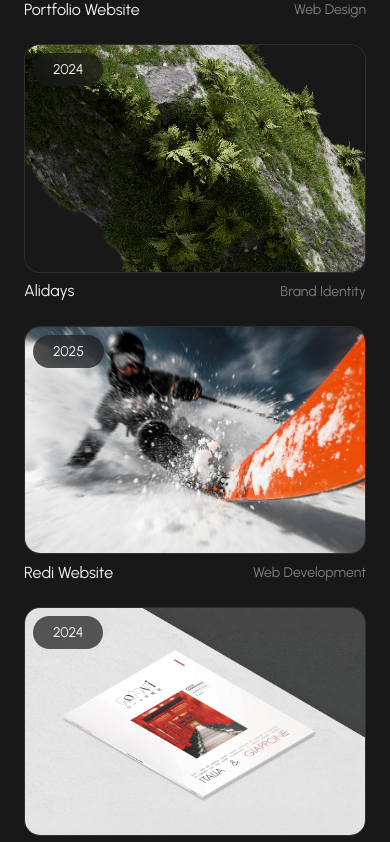
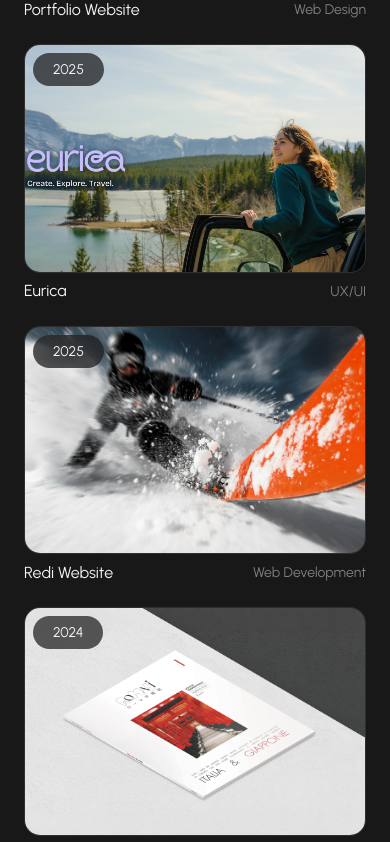
Before and after one commit to LorenzoPiccolo/Portfolio, a React (Vite) app: page /works-backup in a window 390 px wide. Shown: the part 1818-2660 px from the top of the page. Built offline with nearby package versions, Linux system fonts and the light colour scheme.

Commit message:
feat(eurica): fix section order, add [E] color theme, all splits correct, fix iphone clip

```diff
--- a/src/data/works.js
+++ b/src/data/works.js
@@ -8,6 +8,7 @@ import buildZeroHero from '../../img/build-zero/build-zero-01.jpg';
 import imageFooter05 from '../../img/image-footer-05.jpg';
 import portfolioHero from '../../img/portfolio/portfolio-01.jpg';
 import atalusHero from '../../img/atalus/atalus-01.jpg';
+import euricaCover from '../../img/eurica/eurica-cover.png';
 
 export const WORKS = [
   {
@@ -27,12 +28,12 @@ export const WORKS = [
     href: '/works/portfolio-website',
   },
   {
-    id: 'alidays',
-    title: 'Alidays',
-    subtitle: 'Brand Identity',
-    poster: footerImage,
-    year: '2024',
-    href: '/works/alidays',
+    id: 'eurica',
+    title: 'Eurica',
+    subtitle: 'UX/UI Design',
+    poster: euricaCover,
+    year: '2025',
+    href: '/works/eurica',
   },
   {
     id: 'atalus',
--- a/src/pages/projects/Eurica.jsx
+++ b/src/pages/projects/Eurica.jsx
@@ -3,23 +3,30 @@ import ProjectPage from './ProjectPage.jsx';
 
 import nextHeroImage from '../../../img/romaji/romaji-01.jpg';
 
-// Hero + brand
+// Hero + landscape desktop sections
 import imgCover    from '../../../img/eurica/eurica-cover.png';
 import imgLogo     from '../../../img/eurica/eurica-logo.png';
 import imgOverview from '../../../img/eurica/eurica-overview.png';
 
-// Components / UI details (portrait)
-import imgMap        from '../../../img/eurica/eurica-g-map.png';
-import imgBerlinCard from '../../../img/eurica/eurica-a-berlin-card.png';
+// [A] [B] — 800×1000 portrait split
+import imgBerlinCard  from '../../../img/eurica/eurica-a-berlin-card.png';
 import imgAddActivity from '../../../img/eurica/eurica-b-add-activity.png';
-import imgIcons      from '../../../img/eurica/eurica-c-icons.png';
-import imgSidebar    from '../../../img/eurica/eurica-d-sidebar.png';
+
+// [C] [D] — 800×1000 portrait split
+import imgIcons   from '../../../img/eurica/eurica-c-icons.png';
+import imgDayTabs from '../../../img/eurica/eurica-d-sidebar.png';
+
+// [E] — 1600×900 landscape desktop
+import imgEOverview from '../../../img/eurica/eurica-e-overview.png';
+
+// [F] [G] — 800×1000 portrait split
 import imgBoxes      from '../../../img/eurica/eurica-f-boxes.png';
+import imgTripHeader from '../../../img/eurica/eurica-g-map.png';
 
-// Mobile screens (iphone-row)
-import imgMobile01 from '../../../img/eurica/eurica-h-mobile-01.png';
-import imgMobile02 from '../../../img/eurica/eurica-i-mobile-02.png';
-import imgMobile03 from '../../../img/eurica/eurica-l-mobile-03.png';
+// [H] [I] [L] — iPhone row
+import imgMobileTrips  from '../../../img/eurica/eurica-h-mobile-01.png';
+import imgMobileDetail from '../../../img/eurica/eurica-i-mobile-02.png';
+import imgMobileHome   from '../../../img/eurica/eurica-l-mobile-03.png';
 
 const eurica = {
     name: 'Eurica',
@@ -35,14 +42,14 @@ const eurica = {
     },
     sections: [
 
-        // ── 1. Logo / brand mark ──────────────────────────────────────────────
+        // ── 1. Logo ───────────────────────────────────────────────────────────
         {
             type: 'desktop',
             src:  imgLogo,
             alt:  'Eurica — wordmark su sfondo lavanda',
         },
 
-        // ── 2. Testo — visione progettuale ────────────────────────────────────
+        // ── 2. Testo sinistra ─────────────────────────────────────────────────
         {
             type: 'text',
             layout: 'left',
@@ -80,40 +87,54 @@ const eurica = {
             ],
         },
 
-        // ── 5. Testo — modello di interazione ─────────────────────────────────
+        // ── 5. Testo destra ───────────────────────────────────────────────────
         {
             type: 'text',
             layout: 'right',
             content: 'Il sistema di interazione si basa sulla divulgazione progressiva: i dettagli emergono solo quando sono rilevanti. Drag & drop per riordinare le attività, pill dei giorni per navigare, hover sulle card per accedere alle azioni — senza toolbar permanenti che occupano spazio.',
         },
 
-        // ── 6. Gallery — mappa 3D + dettaglio viaggio + modale ───────────────
+        // ── 6. [A]+[B] — Berlin card + Add activity ───────────────────────────
         {
-            type: 'gallery',
+            type: 'split',
             images: [
-                { src: imgMap,        alt: 'Eurica — mappa Mapbox 3D Berlin con pin attività',    aspect: 'portrait' },
-                { src: imgBerlinCard, alt: 'Eurica — card viaggio Berlin con lista attività Day 1', aspect: 'portrait' },
-                { src: imgAddActivity, alt: 'Eurica — modale "Add activity" con time picker e categorie', aspect: 'portrait' },
+                { src: imgBerlinCard,  alt: 'Eurica — dettaglio viaggio Berlin con lista attività Day 1', aspect: 'portrait' },
+                { src: imgAddActivity, alt: 'Eurica — modale "Add activity" con time picker e categorie',  aspect: 'portrait' },
             ],
         },
 
-        // ── 7. Gallery — icone 3D + sidebar + componenti ─────────────────────
+        // ── 7. [C]+[D] — Icons + Day Tabs ────────────────────────────────────
         {
-            type: 'gallery',
+            type: 'split',
             images: [
-                { src: imgIcons,   alt: 'Eurica — libreria icone 3D per le categorie di viaggio', aspect: 'portrait'  },
-                { src: imgSidebar, alt: 'Eurica — sidebar con navigazione e lista trip',           aspect: 'portrait'  },
-                { src: imgBoxes,   alt: 'Eurica — componenti UI: note editor, reminders, next trip widget', aspect: 'portrait' },
+                { src: imgIcons,   alt: 'Eurica — libreria icone 3D per le categorie di viaggio', aspect: 'portrait' },
+                { src: imgDayTabs, alt: 'Eurica — day tabs e filter chips nella vista itinerario', aspect: 'portrait' },
             ],
         },
 
-        // ── 8. iPhone row — app mobile ────────────────────────────────────────
+        // ── 8. [E] — Overview Eurica color theme (1600×900) ──────────────────
+        {
+            type: 'desktop',
+            src:  imgEOverview,
+            alt:  'Eurica — overview del color theme con palette e componenti UI',
+        },
+
+        // ── 9. [F]+[G] — Boxes + Trip Header ─────────────────────────────────
+        {
+            type: 'split',
+            images: [
+                { src: imgBoxes,      alt: 'Eurica — componenti UI: note editor, reminders, next trip widget', aspect: 'portrait' },
+                { src: imgTripHeader, alt: 'Eurica — trip header con breadcrumb e navigazione contestuale',     aspect: 'portrait' },
+            ],
+        },
+
+        // ── 10. [H]+[I]+[L] — iPhone row ──────────────────────────────────────
         {
             type: 'iphone-row',
             images: [
-                { src: imgMobile03, alt: 'Eurica mobile — Home con globo e next trip' },
-                { src: imgMobile01, alt: 'Eurica mobile — All Trips con filtri e trip card' },
-                { src: imgMobile02, alt: 'Eurica mobile — dettaglio Berlin con mappa 3D' },
+                { src: imgMobileTrips,  alt: 'Eurica mobile — All Trips con filtri e trip card' },
+                { src: imgMobileDetail, alt: 'Eurica mobile — dettaglio Berlin con mappa 3D' },
+                { src: imgMobileHome,   alt: 'Eurica mobile — Home con globo e next trip' },
             ],
         },
 
--- a/src/pages/works/Work3App.jsx
+++ b/src/pages/works/Work3App.jsx
@@ -15,9 +15,7 @@ import useAttentionTitle        from '../../hooks/useAttentionTitle.js';
 import buildZeroImg  from '../../../img/build-zero/build-zero-01.jpg';
 import portfolioImg  from '../../../img/portfolio/portfolio-01.jpg';
 import alidaysImg    from '../../../img/footer-image.jpg';
-// NOTE: replace with a real imported image once Eurica screenshots are ready
-// e.g.: import euricaImg from '../../../img/eurica/eurica-01.jpg';
-const euricaImg = 'https://placehold.co/800x600/0A1628/4FACDE?text=Eurica';
+import euricaImg     from '../../../img/eurica/eurica-cover.png';
 import romajiImg     from '../../../img/romaji/romaji-01.jpg';
 import atalusImg     from '../../../img/atalus/atalus-01.jpg';
 import rebornImg     from '../../../img/reborn/reborn-01.jpg';
--- a/src/pages/works/sections/ThirdSection.jsx
+++ b/src/pages/works/sections/ThirdSection.jsx
@@ -7,6 +7,7 @@ import imageFooter04 from '../../../../img/image-footer-04.jpg';
 import imageFooter05 from '../../../../img/image-footer-05.jpg';
 import footerImage from '../../../../img/footer-image.jpg';
 import gradientImage from '../../../../img/gradient.png';
+import euricaCover from '../../../../img/eurica/eurica-cover.png';
 import portfolioHero from '../../../../img/portfolio/portfolio-01.jpg';
 import romajiHero from '../../../../img/romaji/romaji-01.jpg';
 import rebornHero from '../../../../img/reborn/reborn-01.jpg';
@@ -35,14 +36,14 @@ const CASE_HISTORY_CARDS = [
     href: '/works/portfolio-website',
   },
   {
-    id: 'alidays',
-    title: 'Alidays',
-    type: 'Brand Identity',
-    image: footerImage,
+    id: 'eurica',
+    title: 'Eurica',
+    type: 'UX/UI',
+    image: euricaCover,
     size: 'sm',
     className: 'lg:row-start-1 lg:col-start-10',
-    year: '2024',
-    href: '/works/alidays',
+    year: '2025',
+    href: '/works/eurica',
   },
   {
     id: 'redi-website',
```
Also changed, not shown: img/eurica/eurica-e-overview.png (added).
